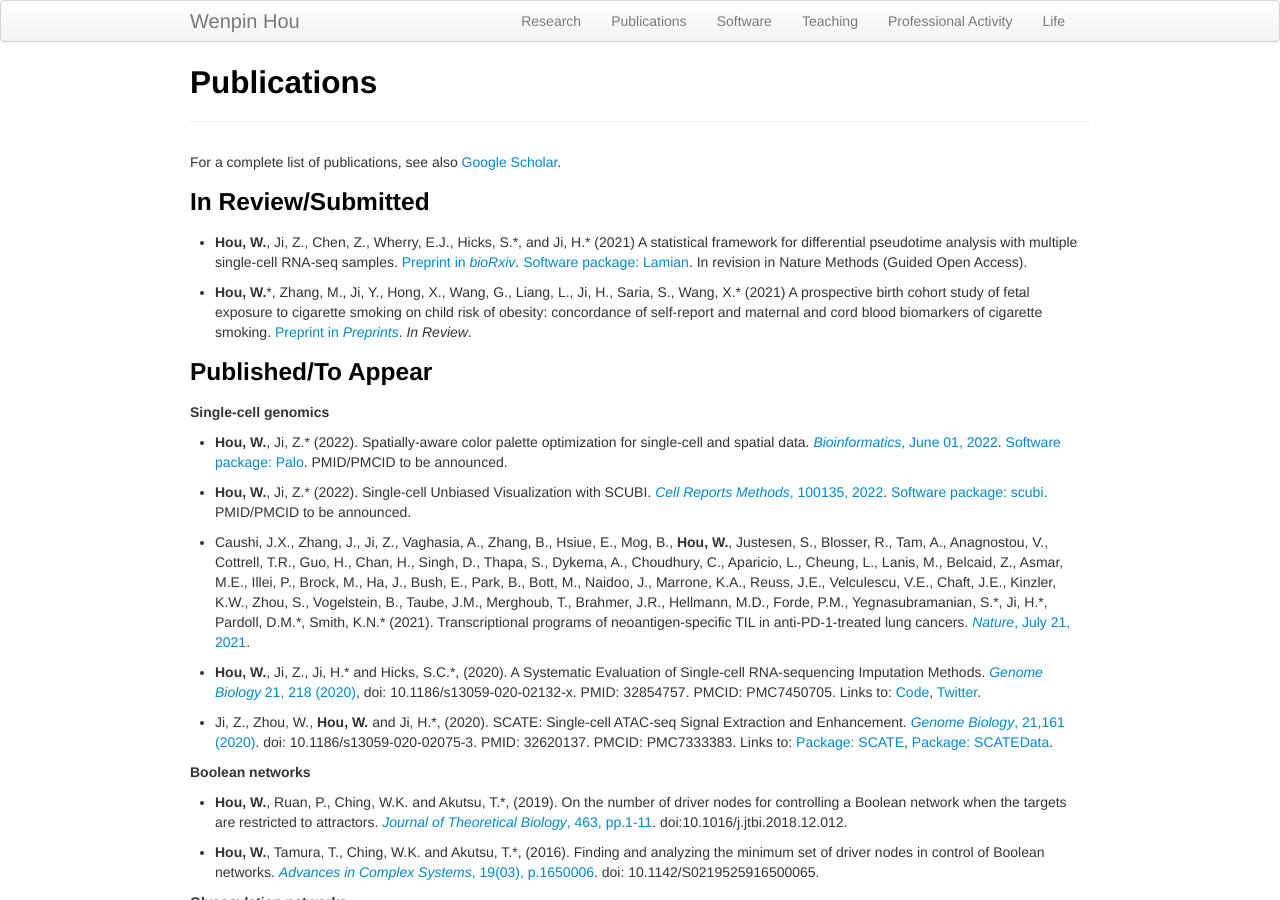
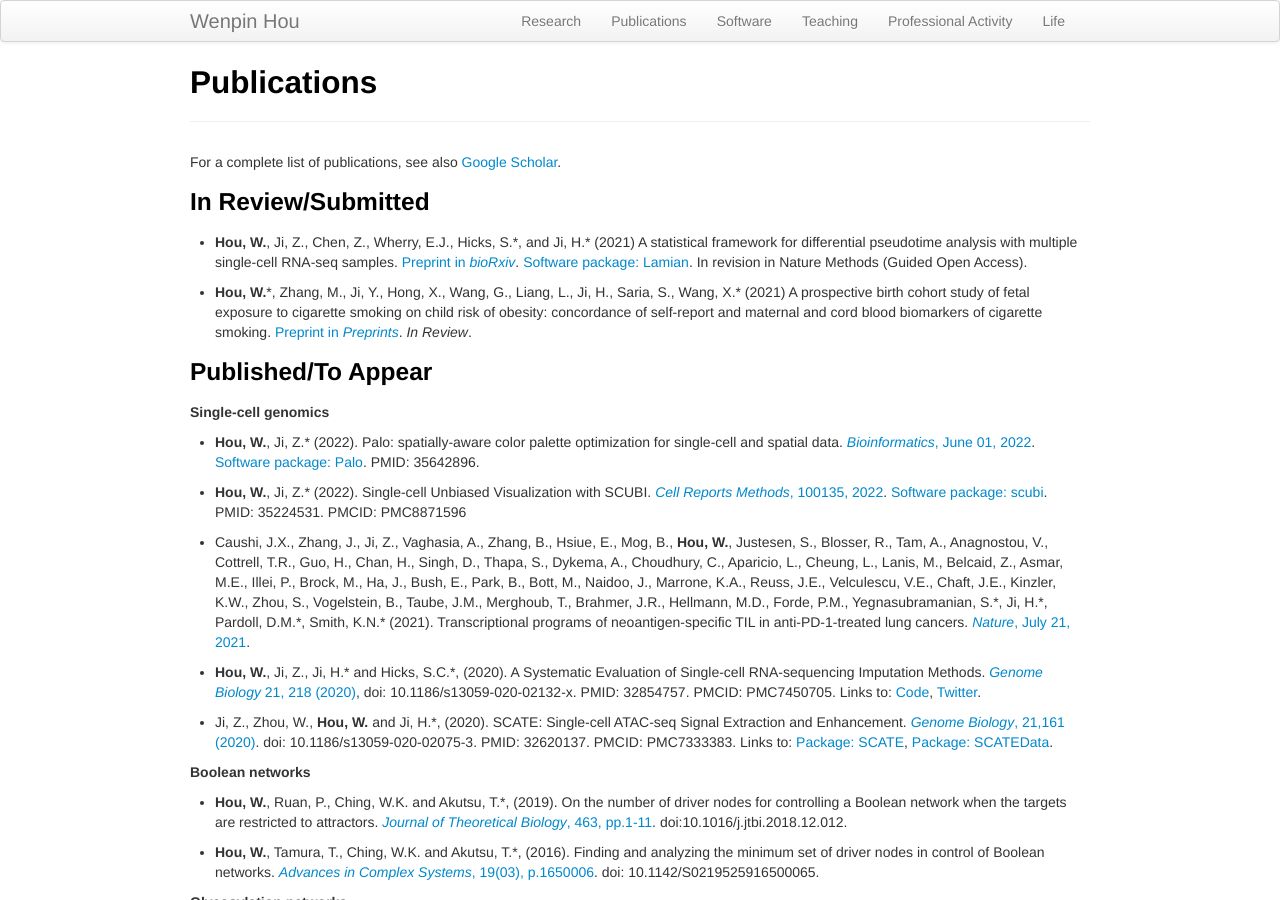
Before and after one commit to Winnie09/Wenpin_Hou, a Jekyll site: the page built from pages/publications.md, in a window 1280 px wide and 900 px high. Built offline with Jekyll 4.4.1, drawn with Linux system fonts in a browser that asks for light colours.

Commit message:
add pmid

```diff
--- a/pages/publications.md
+++ b/pages/publications.md
@@ -19,10 +19,10 @@
 ### Published/To Appear
 ##### Single-cell genomics
 
-- **Hou, W.**, Ji, Z.\* (2022). Spatially-aware color palette optimization for single-cell and spatial data. [*Bioinformatics*, June 01, 2022](https://doi.org/10.1093/bioinformatics/btac368). [Software package: Palo](https://winnie09.github.io/Wenpin_Hou/pages/Palo.html). PMID/PMCID to be announced.
+- **Hou, W.**, Ji, Z.\* (2022). Palo: spatially-aware color palette optimization for single-cell and spatial data. [*Bioinformatics*, June 01, 2022](https://doi.org/10.1093/bioinformatics/btac368). [Software package: Palo](https://winnie09.github.io/Wenpin_Hou/pages/Palo.html). PMID: 35642896.
 
 
-- **Hou, W.**, Ji, Z.\* (2022). Single-cell Unbiased Visualization with SCUBI.  [*Cell Reports Methods*, 100135, 2022](https://www.cell.com/cell-reports-methods/fulltext/S2667-2375(21)00204-6). [Software package: scubi](https://winnie09.github.io/Wenpin_Hou/pages/SCUBI.html).  PMID/PMCID to be announced.
+- **Hou, W.**, Ji, Z.\* (2022). Single-cell Unbiased Visualization with SCUBI.  [*Cell Reports Methods*, 100135, 2022](https://www.cell.com/cell-reports-methods/fulltext/S2667-2375(21)00204-6). [Software package: scubi](https://winnie09.github.io/Wenpin_Hou/pages/SCUBI.html).  PMID: 35224531. PMCID: PMC8871596
 
 - Caushi, J.X., Zhang, J.,  Ji, Z., Vaghasia, A., Zhang, B., Hsiue, E., Mog, B., **Hou, W.**, Justesen, S., Blosser, R., Tam, A., Anagnostou, V., Cottrell, T.R., Guo, H., Chan, H.,  Singh, D., Thapa, S., Dykema, A., Choudhury, C., Aparicio, L., Cheung, L., Lanis, M., Belcaid, Z., Asmar, M.E., Illei, P.,  Brock, M., Ha, J., Bush, E., Park, B.,  Bott, M.,  Naidoo, J., Marrone, K.A., Reuss, J.E., Velculescu, V.E., Chaft, J.E., Kinzler, K.W., Zhou, S., Vogelstein, B., Taube, J.M., Merghoub, T., Brahmer, J.R., Hellmann, M.D., Forde, P.M., Yegnasubramanian, S.\*, Ji, H.\*, Pardoll, D.M.\*,  Smith, K.N.\* (2021). Transcriptional programs of neoantigen-specific TIL in anti-PD-1-treated lung cancers. [*Nature*, July 21, 2021](https://www.nature.com/articles/s41586-021-03752-4#citeas).
 
```
